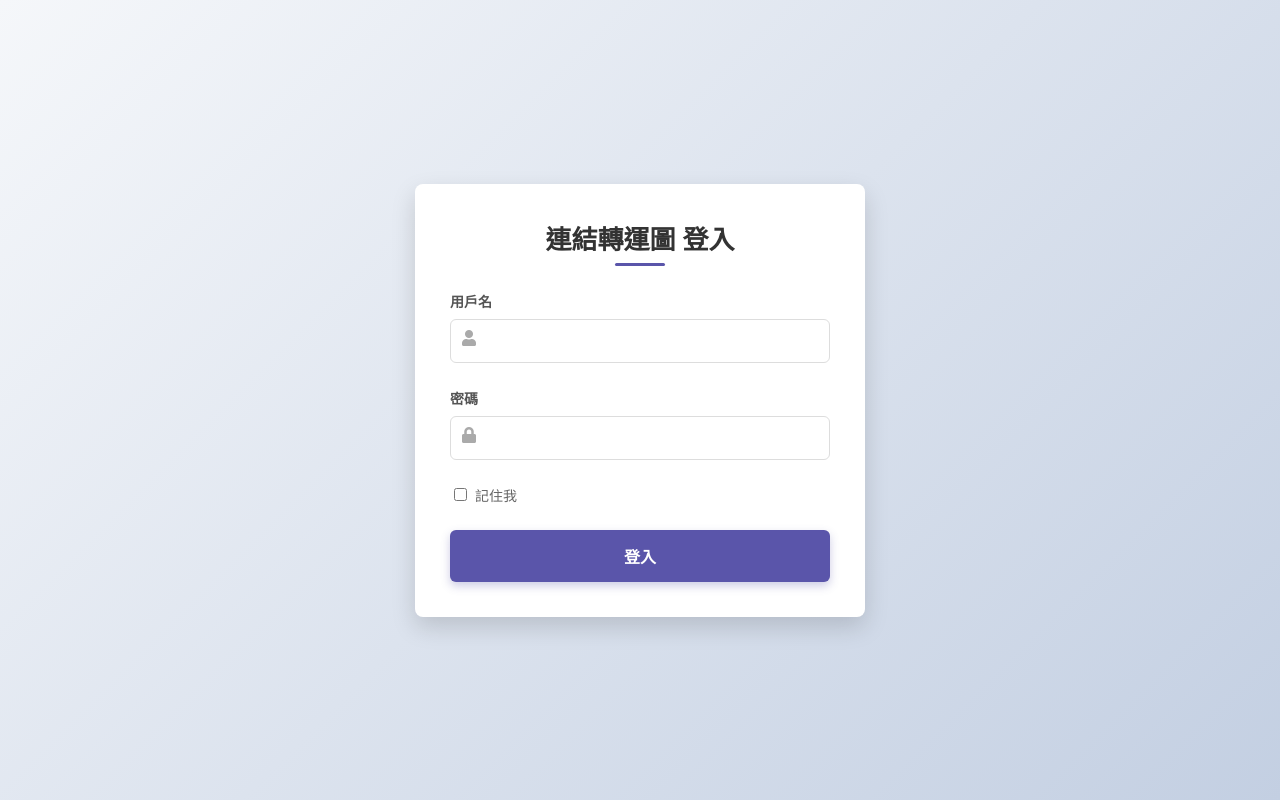
After one commit to con2000us/LinkItem, a PHP site: page /login.php in a window 1280 px wide. The commit adds this page. Run offline with PHP 8.4, Linux system fonts and the light colour scheme; a stand-in replaces the project's code that opens the database connection.

Commit message:
update code

```diff
--- a/links.php
+++ b/links.php
@@ -1,4 +1,7 @@
 <?php
+// 引入身份驗證檢查
+include 'auth_check.php';
+
 include 'fetch_links.php';
 
 // 获取所有链接和主机
--- /dev/null
+++ b/login.php
@@ -0,0 +1,247 @@
+<?php
+session_start();
+
+// 如果用戶已經登入，直接重定向到首頁
+if (isset($_SESSION['authenticated']) && $_SESSION['authenticated'] === true) {
+    header('Location: index.php');
+    exit;
+}
+
+// 預設的用戶憑據 - 實際使用時請更改
+$valid_username = "admin";
+// 使用密碼雜湊存儲密碼 - 這是 "password" 的雜湊值
+$valid_password_hash = '$2y$10$3AuJKNT2X1gFrSLsIrGnhu0/YuiaZ9nYPLrduBDr5fW65QbKfxUse';
+
+// 你可以使用以下代碼生成新的密碼雜湊
+// echo password_hash("你的密碼", PASSWORD_DEFAULT);
+
+$message = '';
+$remember_me = false;
+
+// 檢查是否有保存的cookie
+if (!isset($_POST['username']) && isset($_COOKIE['remember_user'])) {
+    $saved_token = $_COOKIE['remember_user'];
+    // 這裡應該有一個安全的方式來驗證token
+    // 簡化版本，不建議在生產環境中使用
+    if ($saved_token === hash('sha256', $valid_username . 'salt_value')) {
+        $_SESSION['authenticated'] = true;
+        $_SESSION['username'] = $valid_username;
+        header('Location: index.php');
+        exit;
+    }
+}
+
+// 處理登入表單提交
+if ($_SERVER["REQUEST_METHOD"] == "POST") {
+    $username = $_POST['username'] ?? '';
+    $password = $_POST['password'] ?? '';
+    $remember_me = isset($_POST['remember_me']);
+
+    if ($username === $valid_username && password_verify($password, $valid_password_hash)) {
+        $_SESSION['authenticated'] = true;
+        $_SESSION['username'] = $username;
+
+        // 如果勾選了"記住我"
+        if ($remember_me) {
+            // 為用戶創建一個唯一標識符
+            $token = hash('sha256', $username . 'salt_value');
+            // 設置cookie，30天有效期
+            setcookie('remember_user', $token, time() + (86400 * 30), '/');
+        }
+
+        header('Location: index.php');
+        exit;
+    } else {
+        $message = '用戶名或密碼不正確';
+    }
+}
+?>
+
+<!DOCTYPE html>
+<html lang="zh-TW">
+<head>
+    <meta charset="UTF-8">
+    <meta name="viewport" content="width=device-width, initial-scale=1.0">
+    <title>登入 - 連結轉運圖</title>
+    <link rel="stylesheet" href="https://cdnjs.cloudflare.com/ajax/libs/font-awesome/5.15.4/css/all.min.css">
+    <style>
+        body {
+            font-family: 'Arial', sans-serif;
+            background-color: #f5f7fa;
+            background-image: linear-gradient(135deg, #f5f7fa 0%, #c3cfe2 100%);
+            margin: 0;
+            padding: 0;
+            display: flex;
+            align-items: center;
+            justify-content: center;
+            height: 100vh;
+        }
+
+        .login-container {
+            background-color: white;
+            border-radius: 8px;
+            box-shadow: 0 10px 25px rgba(0, 0, 0, 0.15);
+            width: 380px;
+            padding: 35px;
+            animation: fadeIn 0.5s ease-out;
+        }
+
+        @keyframes fadeIn {
+            from { opacity: 0; transform: translateY(-20px); }
+            to { opacity: 1; transform: translateY(0); }
+        }
+
+        .login-header {
+            text-align: center;
+            margin-bottom: 35px;
+        }
+
+        .login-header h1 {
+            color: #333;
+            font-size: 26px;
+            margin: 0;
+            position: relative;
+        }
+
+        .login-header h1:after {
+            content: '';
+            position: absolute;
+            bottom: -10px;
+            left: 50%;
+            transform: translateX(-50%);
+            width: 50px;
+            height: 3px;
+            background-color: #5a55aa;
+            border-radius: 3px;
+        }
+
+        .input-group {
+            margin-bottom: 25px;
+            position: relative;
+        }
+
+        .input-group label {
+            display: block;
+            margin-bottom: 8px;
+            color: #555;
+            font-weight: 600;
+            font-size: 14px;
+        }
+
+        .input-group input {
+            width: 100%;
+            padding: 12px 12px 12px 40px;
+            border: 1px solid #ddd;
+            border-radius: 6px;
+            font-size: 16px;
+            box-sizing: border-box;
+            transition: all 0.3s;
+        }
+
+        .input-group input:focus {
+            border-color: #5a55aa;
+            box-shadow: 0 0 0 3px rgba(90, 85, 170, 0.15);
+            outline: none;
+        }
+
+        .input-group i {
+            position: absolute;
+            left: 12px;
+            top: 39px;
+            color: #aaa;
+        }
+
+        .remember-me {
+            display: flex;
+            align-items: center;
+            margin-bottom: 25px;
+        }
+
+        .remember-me input {
+            margin-right: 8px;
+        }
+
+        .remember-me label {
+            color: #666;
+            font-size: 14px;
+        }
+
+        .submit-btn {
+            width: 100%;
+            padding: 14px;
+            background-color: #5a55aa;
+            color: white;
+            border: none;
+            border-radius: 6px;
+            font-size: 16px;
+            font-weight: 600;
+            cursor: pointer;
+            transition: all 0.3s;
+            box-shadow: 0 4px 10px rgba(90, 85, 170, 0.3);
+        }
+
+        .submit-btn:hover {
+            background-color: #4a4590;
+            box-shadow: 0 6px 15px rgba(90, 85, 170, 0.4);
+            transform: translateY(-2px);
+        }
+
+        .error-message {
+            color: #e74c3c;
+            margin-bottom: 20px;
+            text-align: center;
+            padding: 10px;
+            background-color: #fdf2f2;
+            border-left: 4px solid #e74c3c;
+            border-radius: 4px;
+        }
+    </style>
+</head>
+<body>
+    <div class="login-container">
+        <div class="login-header">
+            <h1>連結轉運圖 登入</h1>
+        </div>
+
+        <?php if ($message): ?>
+            <div class="error-message">
+                <i class="fas fa-exclamation-circle"></i> <?php echo $message; ?>
+            </div>
+        <?php endif; ?>
+
+        <form method="post" action="">
+            <div class="input-group">
+                <label for="username">用戶名</label>
+                <i class="fas fa-user"></i>
+                <input type="text" id="username" name="username" required value="<?php echo isset($_POST['username']) ? htmlspecialchars($_POST['username']) : ''; ?>">
+            </div>
+
+            <div class="input-group">
+                <label for="password">密碼</label>
+                <i class="fas fa-lock"></i>
+                <input type="password" id="password" name="password" required>
+            </div>
+
+            <div class="remember-me">
+                <input type="checkbox" id="remember_me" name="remember_me" <?php echo $remember_me ? 'checked' : ''; ?>>
+                <label for="remember_me">記住我</label>
+            </div>
+
+            <button type="submit" class="submit-btn">登入</button>
+        </form>
+    </div>
+
+    <script>
+        // 簡單的表單驗證
+        document.querySelector('form').addEventListener('submit', function(e) {
+            const username = document.getElementById('username').value.trim();
+            const password = document.getElementById('password').value.trim();
+
+            if (!username || !password) {
+                e.preventDefault();
+                alert('請填寫所有必填欄位');
+            }
+        });
+    </script>
+</body>
+</html>
```
Also changed, not shown: auth_check.php (added, +10 -0 lines), index.php (+57 -6 lines), logout.php (added, +26 -0 lines), .htaccess (added).
